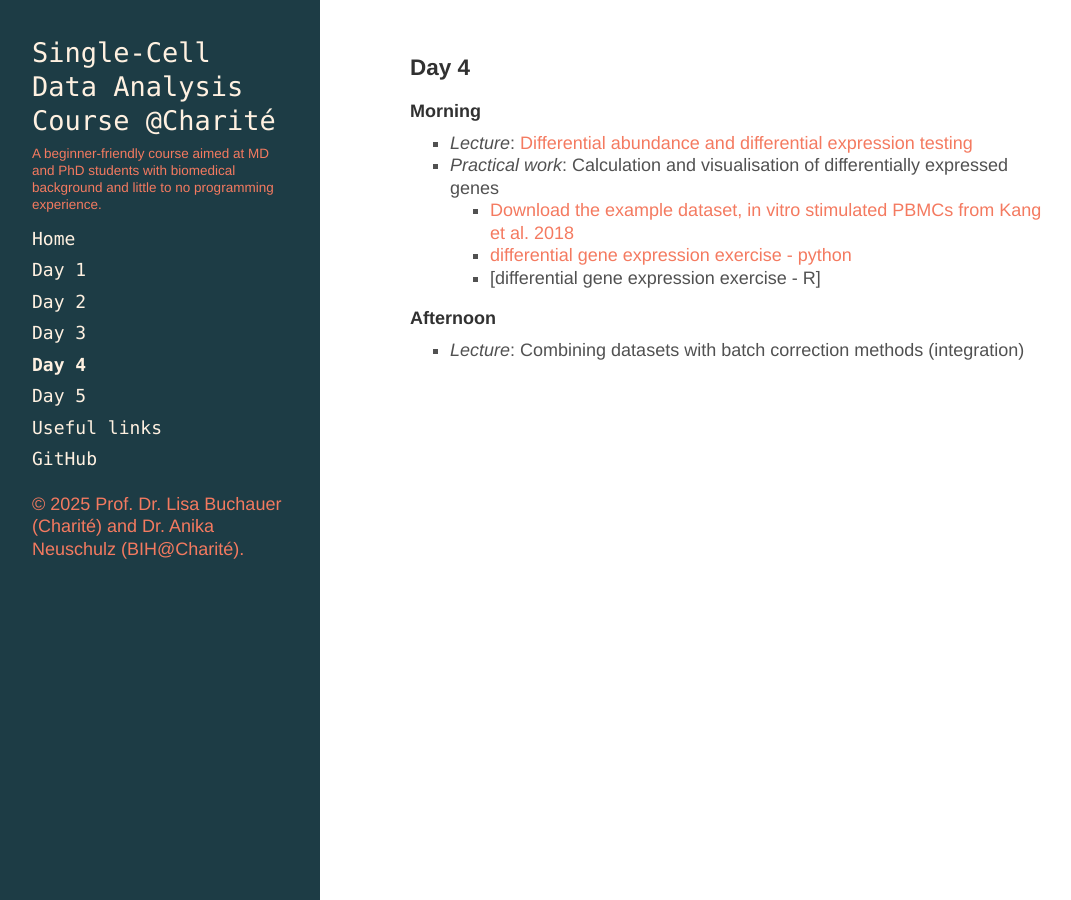
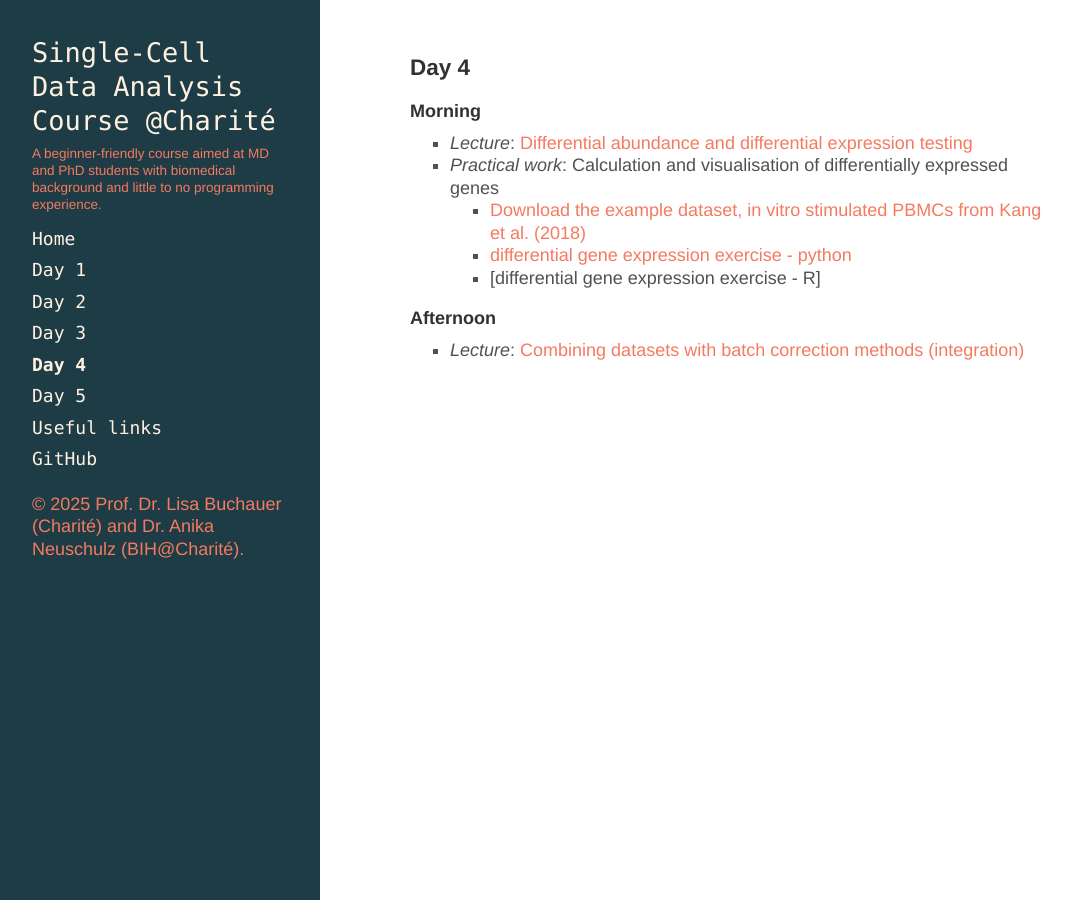
Before and after one commit to buchauer-lab/charite-sc-data-course, a Jekyll site: the page built from docs/Day4.md, in a window 1280 px wide. Shown: the whole page, without its empty margins (4-1075 px from the left). Built offline with Jekyll 4.4.1, drawn with Linux system fonts in a browser that asks for light colours; nearby versions of some CDN libraries; a style sheet for code colours, icons or effects is not loaded; part of the change alters nothing that is shown.

```diff
--- a/docs/Day4.md
+++ b/docs/Day4.md
@@ -9,9 +9,9 @@ order: 5
 #### Morning
 - _Lecture_: [Differential abundance and differential expression testing](https://github.com/buchauer-lab/charite-sc-data-course/blob/main/materials/Day4/L_DEGs.pdf)
 - _Practical work_: Calculation and visualisation of differentially expressed genes
-  - [Download the example dataset, in vitro stimulated PBMCs from Kang et al. 2018](https://github.com/buchauer-lab/charite-sc-data-course/blob/main/materials/Day4/Kang2018_DEG.zip)
+  - [Download the example dataset, in vitro stimulated PBMCs from Kang et al. (2018)](https://github.com/buchauer-lab/charite-sc-data-course/blob/main/materials/Day4/Kang2018_DEG.zip)
   - [differential gene expression exercise - python](https://github.com/buchauer-lab/charite-sc-data-course/blob/main/materials/Day4/DEG_python_exercises.ipynb)
   - [differential gene expression exercise - R]
 
 #### Afternoon
-- _Lecture_: Combining datasets with batch correction methods (integration)
+- _Lecture_: [Combining datasets with batch correction methods (integration)]((https://github.com/buchauer-lab/charite-sc-data-course/blob/main/materials/Day4/L_annotation.pdf))
```
Also changed, not shown: 1 other file.
